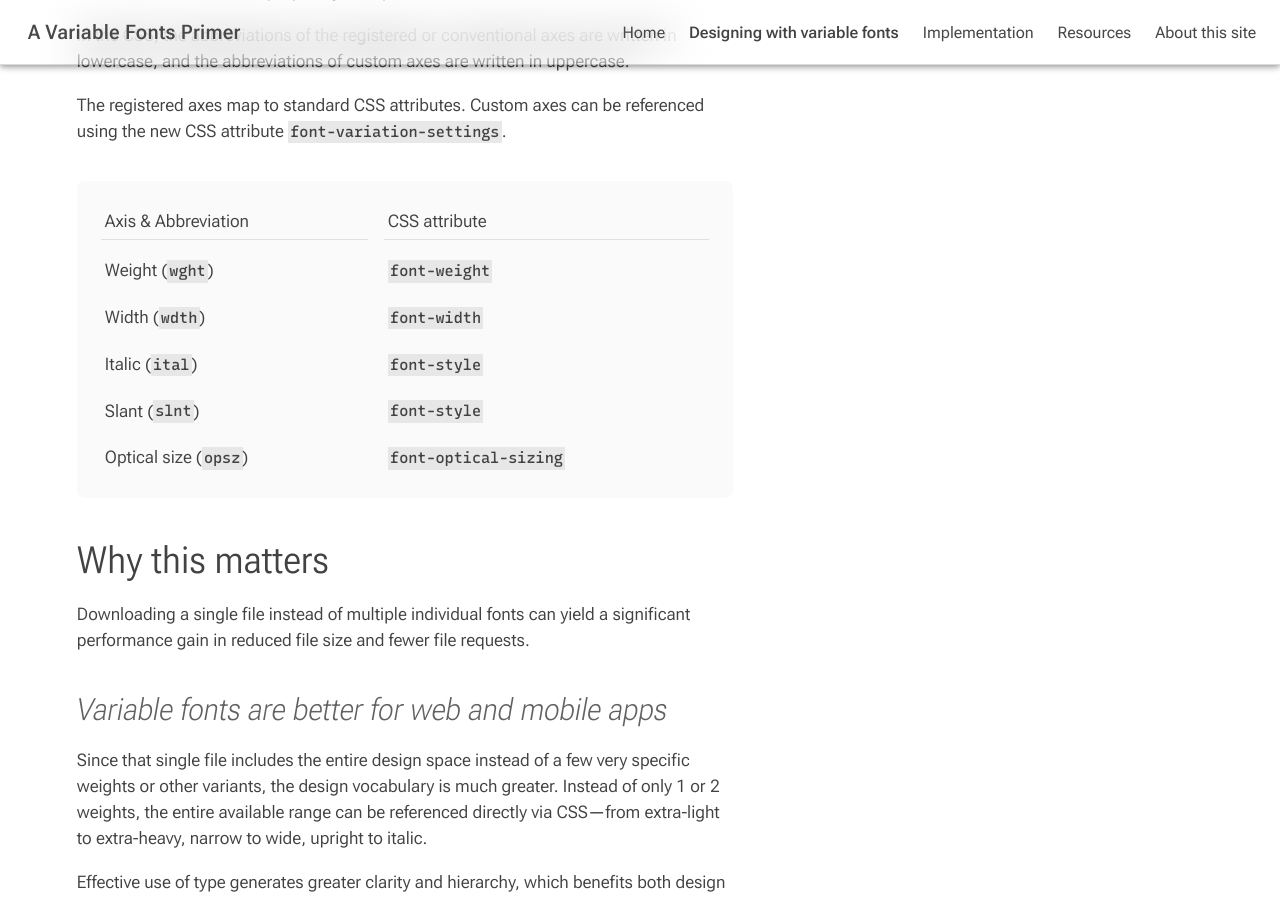
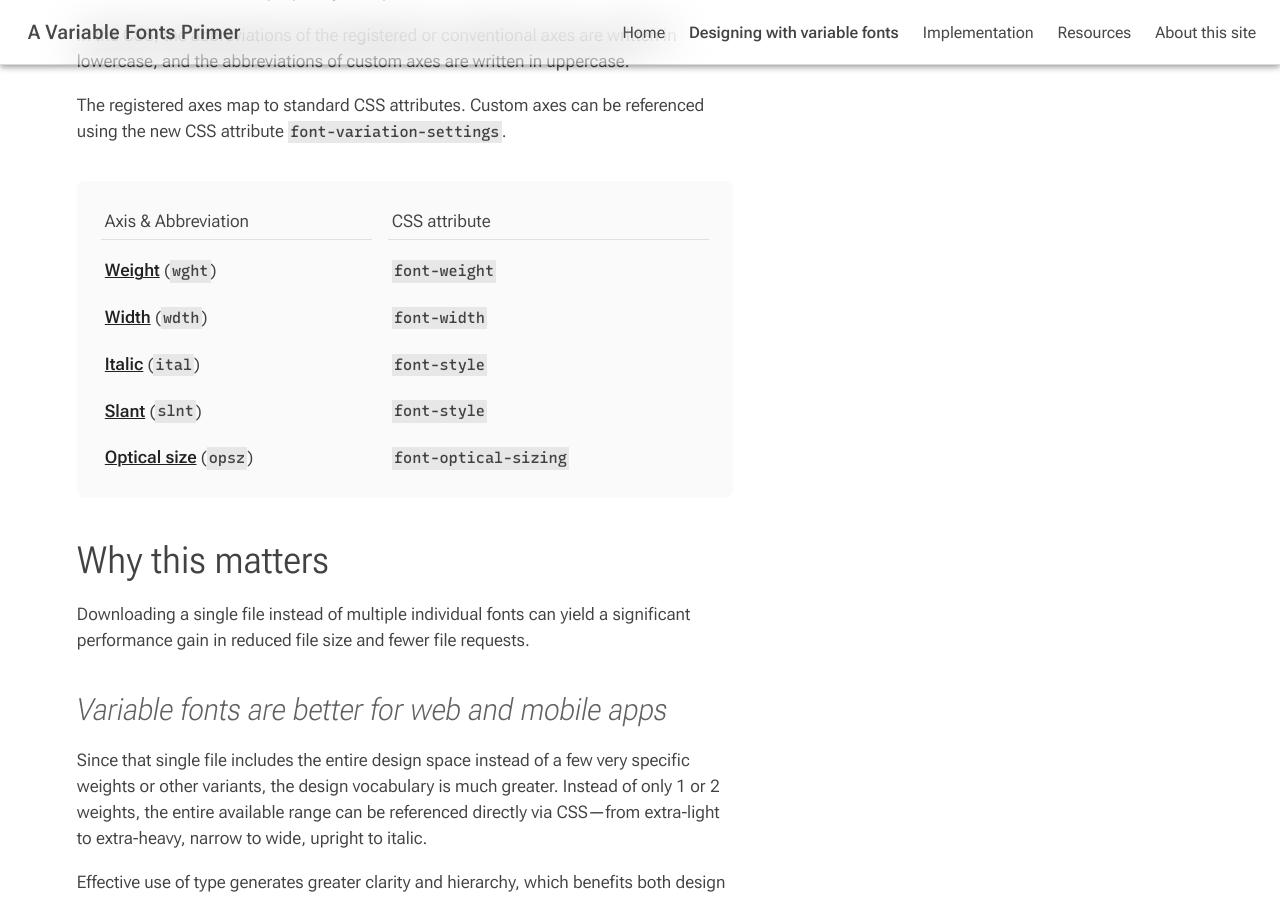
Before and after one commit to jpamental/variable-fonts, a Jekyll site: the page built from pages/about_variable_fonts.html, in a window 1280 px wide and 900 px high, scrolled down 1517 px. Built offline with Jekyll 4.4.1, drawn with Linux system fonts in a browser that asks for light colours; a style sheet for code colours, icons or effects is not loaded.

Commit message:
Add anchor links for axes

```diff
--- a/pages/about_variable_fonts.html
+++ b/pages/about_variable_fonts.html
@@ -75,23 +75,23 @@ permalink: /about-variable-fonts/
         <th>CSS attribute</th>
       </tr>
       <tr>
-        <td>Weight (<code>wght</code>)</td>
+        <td><a href="#wght">Weight</a> (<code>wght</code>)</td>
         <td><code>font-weight</code></td>
       </tr>
       <tr>
-        <td>Width (<code>wdth</code>)</td>
+        <td><a href="#wdth">Width</a> (<code>wdth</code>)</td>
         <td><code>font-width</code></td>
       </tr>
       <tr>
-        <td>Italic (<code>ital</code>)</td>
+        <td><a href="#ital">Italic</a> (<code>ital</code>)</td>
         <td><code>font-style</code></td>
       </tr>
       <tr>
-        <td>Slant (<code>slnt</code>)</td>
+        <td><a href="#slnt">Slant</a> (<code>slnt</code>)</td>
         <td><code>font-style</code></td>
       </tr>
       <tr>
-        <td>Optical size (<code>opsz</code>)</td>
+        <td><a href="#opsz">Optical size</a> (<code>opsz</code>)</td>
         <td><code>font-optical-sizing</code></td>
       </tr>
     </tbody>
```
